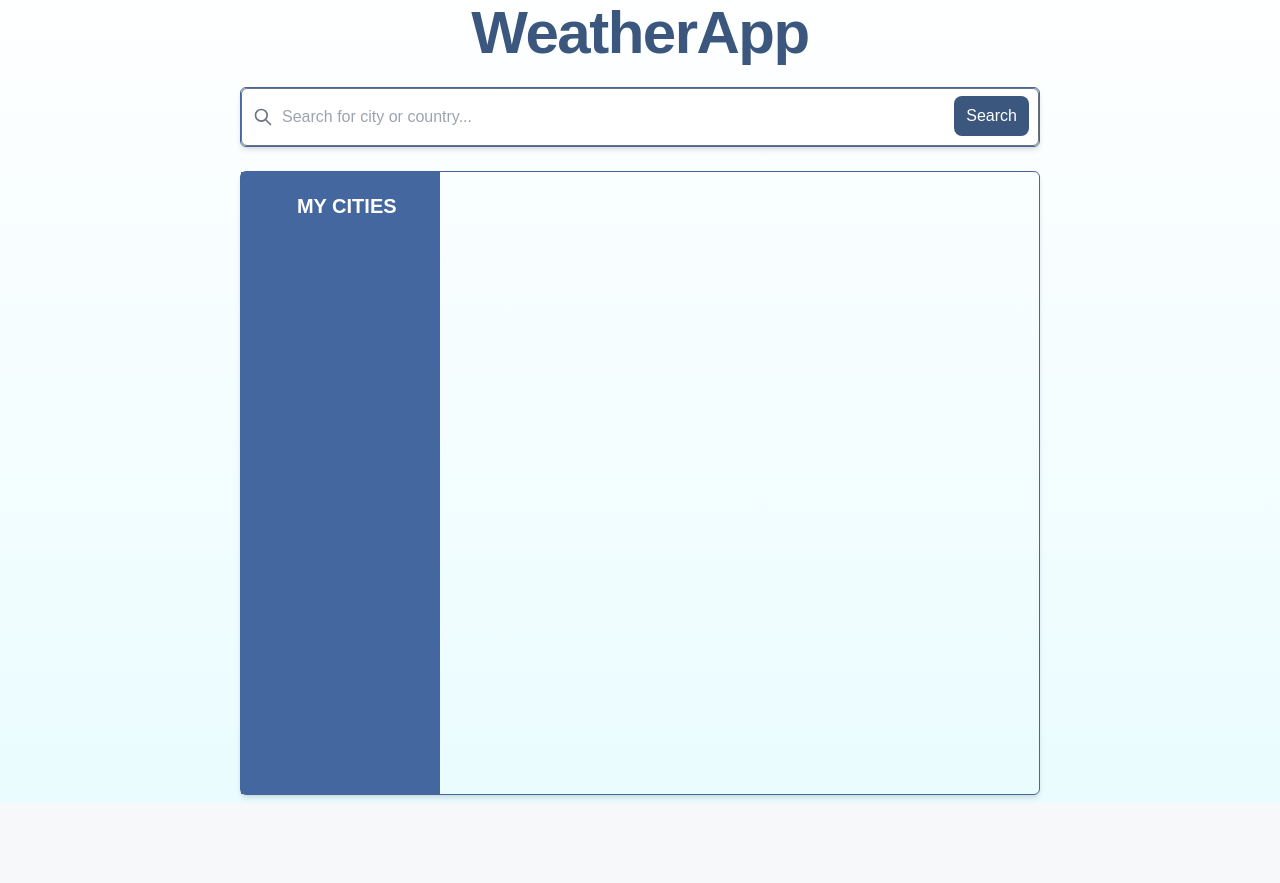
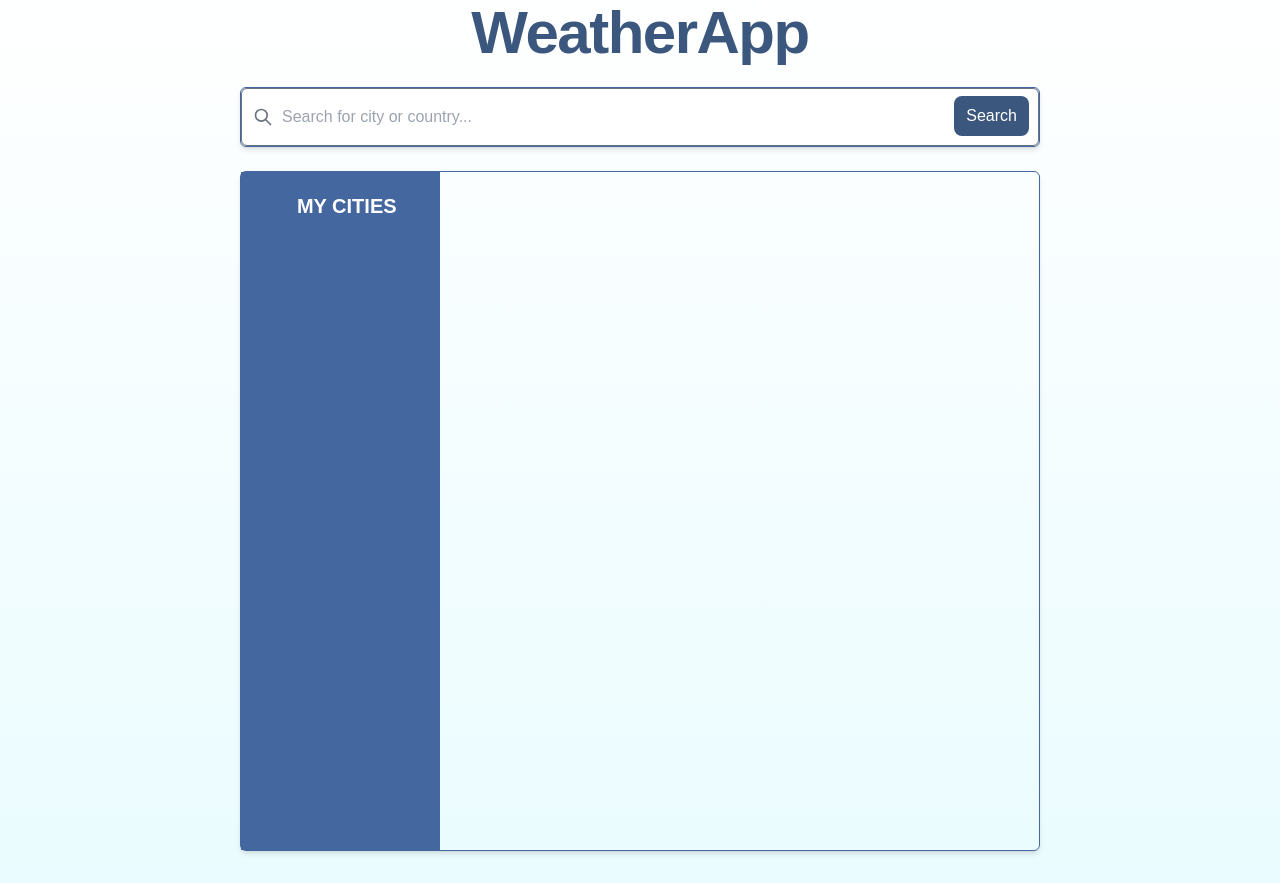
Before and after one commit to IgnacioGa/weather_app, a Django app: page / in a window 1280 px wide. Shown: the part 21-904 px from the top of the page. Before the commit the page ends 824 px from the top, so only its background shows below. Run offline with Django 4.2, Linux system fonts and the light colour scheme; style sheets or scripts are compiled from the project's sources; some libraries are stand-ins or nearby versions.

Commit message:
small fixes styles

```diff
--- a/apps/weather_api/templates/weather/index.html
+++ b/apps/weather_api/templates/weather/index.html
@@ -27,21 +27,21 @@
     <section class='col items-center h-4/5 px-2 lg:px-60'>
         <i class="absolute top-[5px] left-[8px] w-8 z-10 md:hidden" _="on click toggle .hidden on #list-cities then toggle .hidden on <img/> in me">
             <img src="{% static 'images/svg/menu-hamburger.svg' %}" />
-            <img class="hidden top-[5px] left-[8px] absolute" src="{% static 'images/svg/x-symbol.svg' %}" />
+            <img class="top-[5px] left-[8px] ml-1 mt-1 fixed hidden" src="{% static 'images/svg/x-symbol.svg' %}" />
         </i>
         <div id="error-section" class="col w-auto">
 
         </div>
         {% comment %} <---- Weather Section ----> {% endcomment %}
         {% comment %} <h1 class="my-4 text-4xl font-extrabold leading-none tracking-tight text-BLUE_DARKER md:text-5xl lg:text-6xl">WeatherApp</h1> {% endcomment %}
-        <div class="row m-2 w-full bg-white min-h-max h-full border-BLUE_DARK border-[1px] rounded-md shadow-md !bg-[transparent]">
+        <div class="row m-2 w-full h-90 bg-white h-[85vh] border-BLUE_DARK border-[1px] rounded-md shadow-md !bg-[transparent]">
             <div id="list-cities" class="fixed hidden top-0 left-0 w-4/5 h-full md:relative md:flex md:col md:w-1/3 md:p-3 md:pr-0 md:pl-0 bg-BLUE_DARK">
                 <div class="row justify-center pl-3">
                     <h4 class="mb-0 p-2 text-xl font-bold text-WHITE">MY CITIES</h4>
                     {% comment %} <button class="bg-BLUE_LIGHT rounded-tl-lg rounded-tr-lg mb-0 p-2 focus:ring-4 focus:outline-none focus:ring-BLUE_MEDIUM">Favorites</button> {% endcomment %}
                 </div>
             </div>
-            <div id="city-information" class="col w-full h-11/12">
+            <div id="city-information" class="col w-full">
 
             </div>
         </div>
--- a/templates/base.html
+++ b/templates/base.html
@@ -8,7 +8,7 @@
             {% tailwind_css %}
         </head>
   <body
-    class="bg-WHITE leading-normal full tracking-normal"
+    class="bg-WHITE leading-normal full tracking-normal h-[110vh]"
     style="background: linear-gradient(180deg, rgba(255,255,255,1) 0%, rgba(234,252,255,1) 100%);"
     hx-headers='{"X-CSRFToken": "{{ csrf_token }}"}'
     hx-post="{% url 'weather:clear_session' %}"
```
Also changed, not shown: theme/static/css/dist/styles.css (+32 -0 lines).
